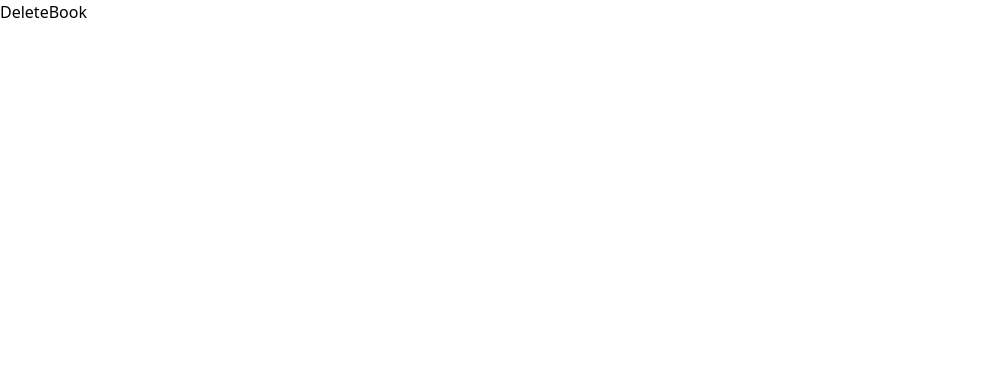
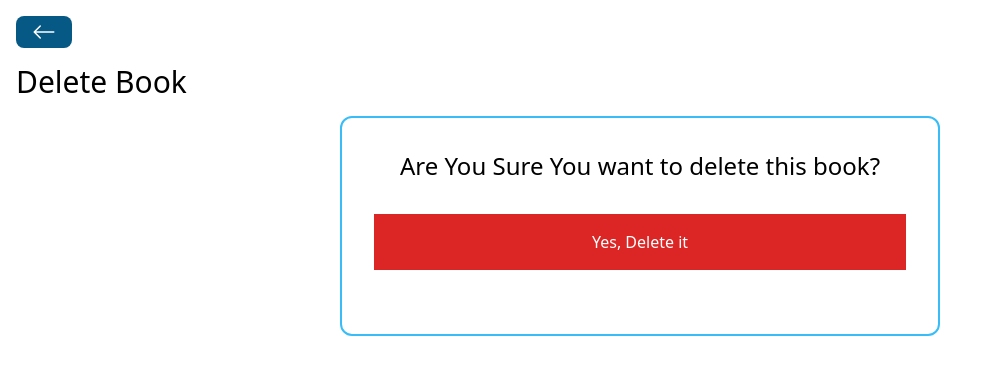
Before and after one commit to SirajDilshan/Book-Store, a React (Create React App) app in the folder frontend/: page /books/delete/1 in a window 1280 px wide. Shown: the top 374 px of the page, without its empty margins (0-1002 px from the left). Built offline with nearby package versions, Linux system fonts and the light colour scheme.

Commit message:
Delete book

```diff
--- a/frontend/src/pages/DeleteBook.js
+++ b/frontend/src/pages/DeleteBook.js
@@ -1,9 +1,49 @@
-import React from 'react'
+import React, { useState } from 'react';
+import BackButton from '../components/BackButton';
+import Spinner from '../components/Spinner';
+import axios from 'axios';
+import { useNavigate, useParams } from 'react-router-dom';
+
 
 const DeleteBook = () => {
+  const [loading, setLoading] = useState(false);
+  const navigate = useNavigate();
+  const { id } = useParams();
+
+
+  const handleDeleteBook = () => {
+    setLoading(true);
+    axios
+      .delete(`http://localhost:5555/books/${id}`)
+      .then(() => {
+        setLoading(false);
+      setLoading(false);
+    navigate("/");
+      })
+      .catch((error) => {
+        setLoading(false);
+        alert('An error happened. Please Chack console');
+        console.log(error);
+      });
+  };
+
   return (
-    <div>DeleteBook</div>
+    <div className='p-4'>
+      <BackButton />
+      <h1 className='text-3xl my-4'>Delete Book</h1>
+      {loading ? <Spinner /> : ''}
+      <div className='flex flex-col items-center border-2 border-sky-400 rounded-xl w-[600px] p-8 mx-auto'>
+        <h3 className='text-2xl'>Are You Sure You want to delete this book?</h3>
+
+        <button
+          className='p-4 bg-red-600 text-white m-8 w-full'
+          onClick={handleDeleteBook}
+        >
+          Yes, Delete it
+        </button>
+      </div>
+    </div>
   )
 }
 
-export default DeleteBook
+export default DeleteBook;
```
